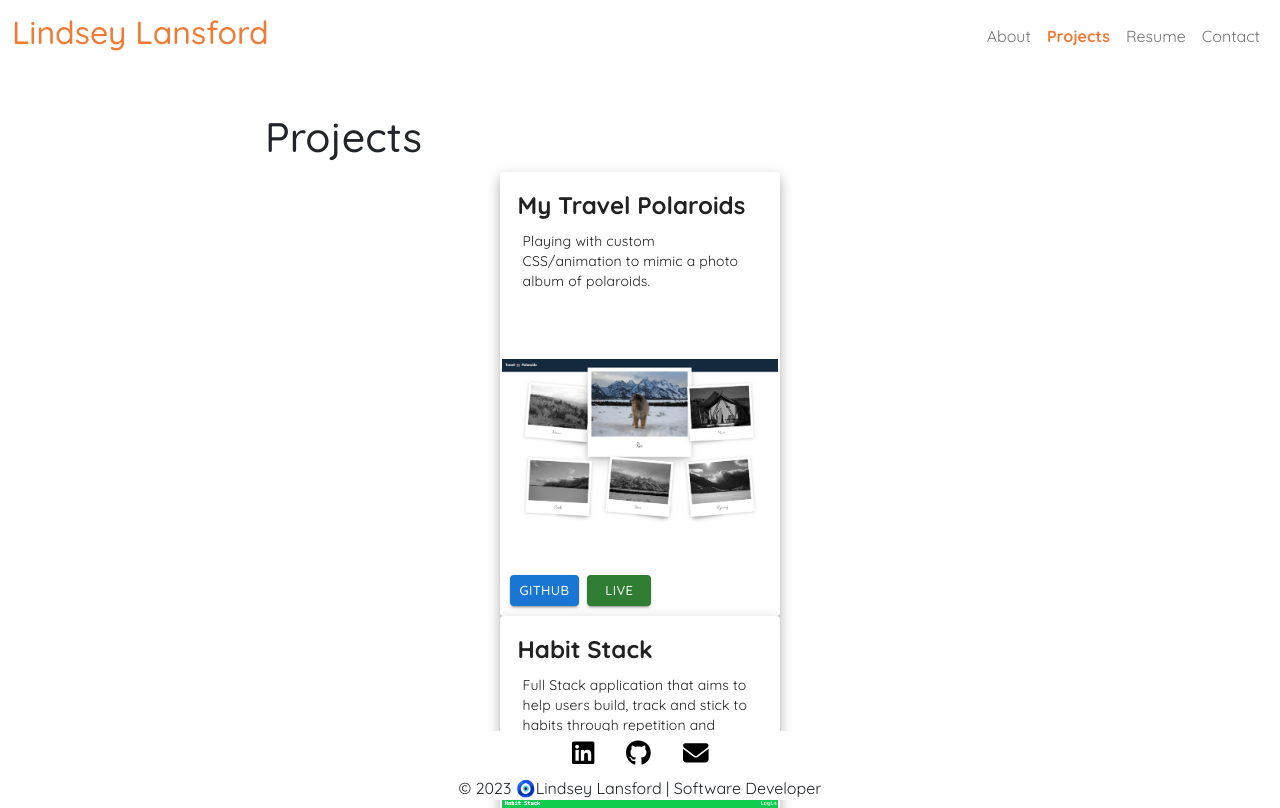
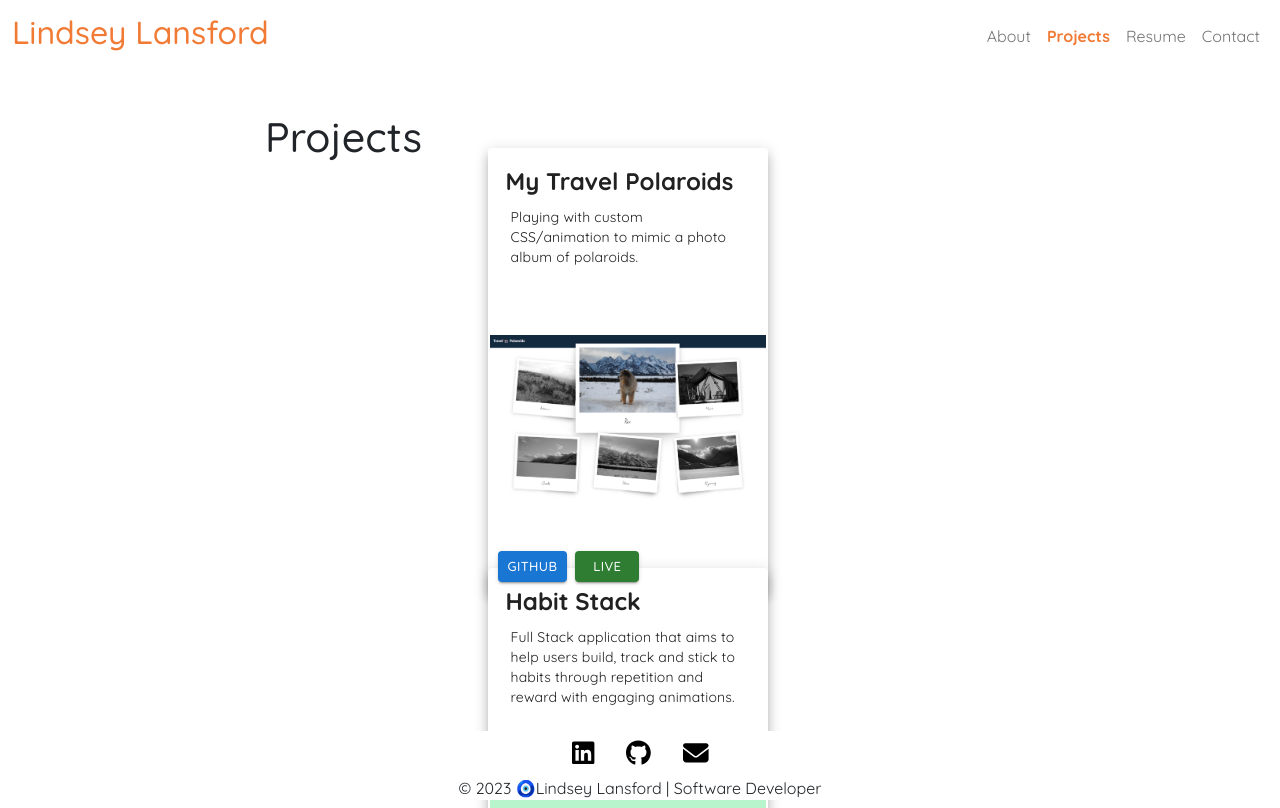
Before and after one commit to lindsey-lansford/react-portfolio, a React (Create React App) app: page /react-portfolio/portfolio in a window 1280 px wide. Shown: the top 808 px of the page. Built offline with nearby package versions, Linux system fonts and the light colour scheme; what react-animations would draw is missing.

Commit message:
adding container

```diff
--- a/src/components/NewProjectCard.js
+++ b/src/components/NewProjectCard.js
@@ -11,7 +11,7 @@ import {
 
 const NewProjectCard = (props) => {
   return (
-    <Grid>
+    <Grid container spacing={{ xs: 2, md: 3 }} columns={{ xs: 4, sm: 8, md: 12 }}>
     <Card raised
       sx={{ maxWidth: 280, margin: "0 auto", padding: "0.1em"}}>
       <CardContent>
```
